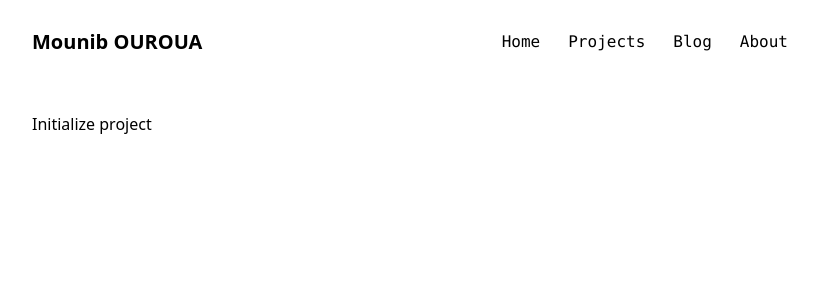
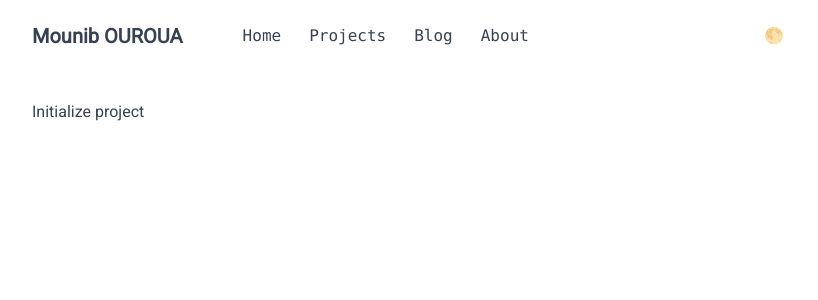
Before and after one commit to Mounib-dev/nuxt-blog-training, a Nuxt app: page / in a window 1280 px wide. Shown: the top 300 px of the page, without its empty margins (232-1050 px from the left). Built offline with nearby package versions, Linux system fonts and the light colour scheme.

Commit message:
Feat: toggle theme

```diff
--- /dev/null
+++ b/components/ColorModeSelector.vue
@@ -0,0 +1,22 @@
+<template>
+  <button
+    @click="toggleTheme"
+    class="hover:bg-gray-200 dark:hover:bg-gray-600 px-2 py-1 text-gray-500 rounded-full"
+  >
+    {{ themeIcons[`${colorMode.preference === "light" ? "dark" : "light"}`] }}
+  </button>
+</template>
+
+<script setup lang="js">
+const colorMode = useColorMode();
+const themeIcons = {
+  light: '🌕',
+  dark: '🌑'
+}
+
+const toggleTheme = () => {
+    colorMode.preference = colorMode.preference === 'light' ? 'dark' : 'light'
+}
+</script>
+
+<style scoped></style>
--- a/layouts/default.vue
+++ b/layouts/default.vue
@@ -1,12 +1,16 @@
 <template>
   <div class="container mx-auto max-w-3xl">
     <header class="flex justify-between items-center mt-5">
-      <div NuxtLink to="/" class="text-xl font-semibold p-2 hover:bg-gray-200">
-        Mounib OUROUA
+      <div class="flex items-center space-x-12">
+        <div>
+          <NuxtLink to="/" class="text-xl font-semibold p-2 hover:bg-gray-200">
+            Mounib OUROUA
+          </NuxtLink>
+        </div>
+        <Menu />
       </div>
-      <Menu />
+      <ColorModeSelector />
     </header>
-
     <main class="p-2 mt-10">
       <slot />
     </main>
@@ -16,7 +20,23 @@
 <script setup lang="ts">
 useHead({
   titleTemplate: "%s - Mounib OUROUA",
+  link: [
+    {
+      rel: "preconnect",
+      href: "https://fonts.googleapis.com",
+    },
+    {
+      rel: "stylesheet",
+      href: "https://fonts.googleapis.com/css2?family=Roboto&display=swap",
+      crossorigin: "",
+    },
+  ],
 });
 </script>
 
-<style scoped></style>
+<style>
+body {
+  font-family: "Roboto";
+  @apply bg-white dark:bg-gray-900 text-gray-700 dark:text-gray-300;
+}
+</style>
--- a/nuxt.config.ts
+++ b/nuxt.config.ts
@@ -3,5 +3,5 @@ export default defineNuxtConfig({
   compatibilityDate: "2024-11-01",
   devtools: { enabled: true },
 
-  modules: ["@nuxtjs/tailwindcss"],
+  modules: ["@nuxtjs/tailwindcss", "@nuxtjs/color-mode"],
 });
--- a/package.json
+++ b/package.json
@@ -10,6 +10,7 @@
     "postinstall": "nuxt prepare"
   },
   "dependencies": {
+    "@nuxtjs/color-mode": "^3.5.2",
     "@nuxtjs/tailwindcss": "^6.13.1",
     "nuxt": "^3.15.4",
     "vue": "latest",
```
Also changed, not shown: 1 other file (tests, documents, lock files or other folders).
